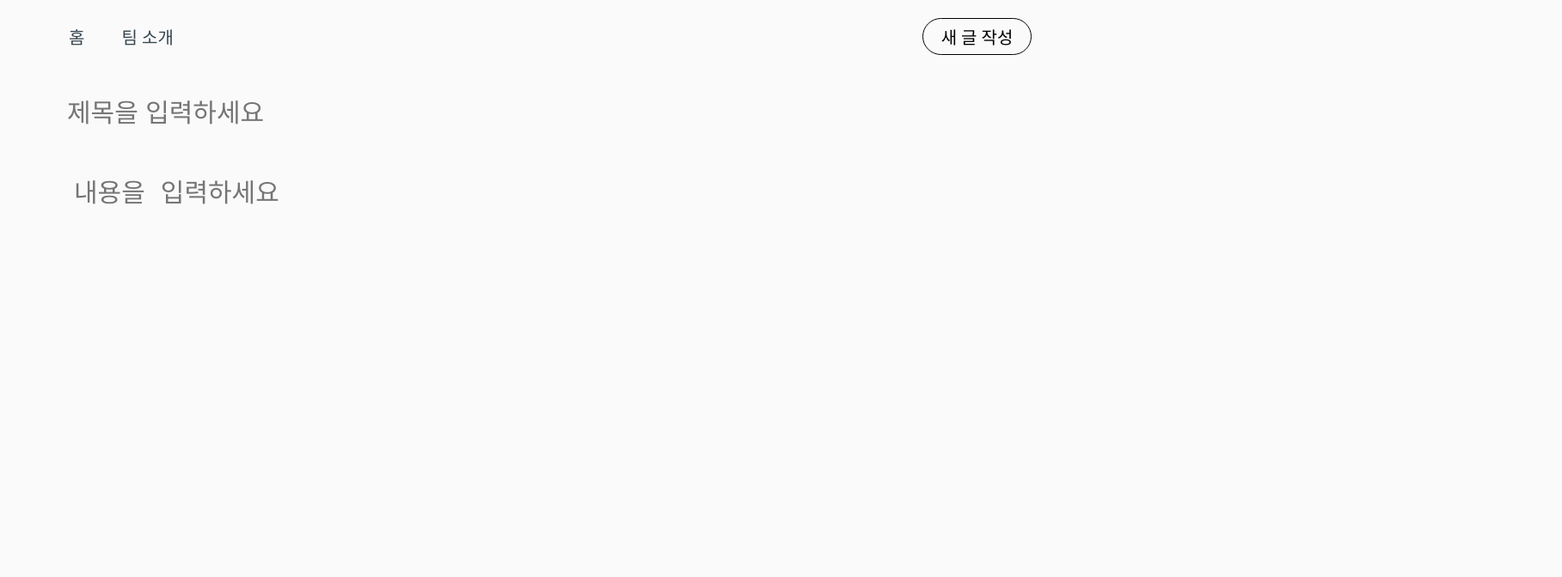
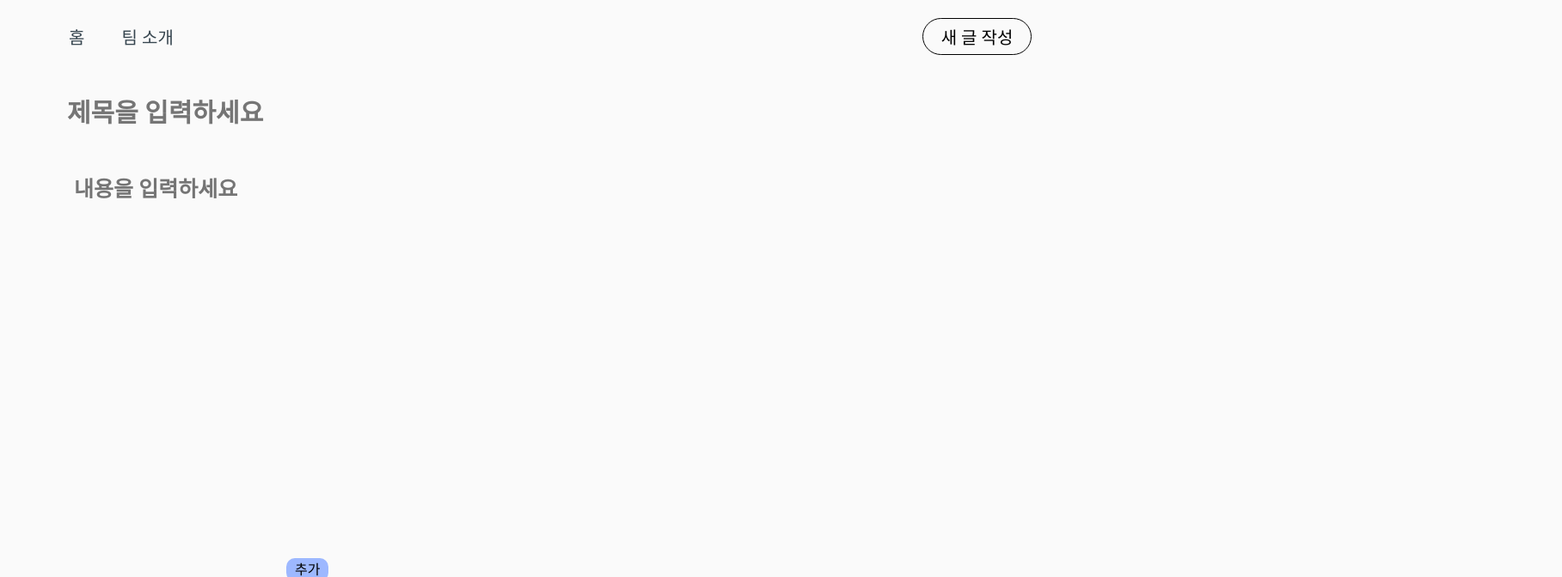
Before and after one commit to Yj621/Red-Panda, a React (Create React App) app: page /write in a window 1280 px wide. Both pictures are taken after a click on the element "새 글 작성". Shown: the top 672 px of the page at 86% size, 1817 px wide, since content can reach past the window. Built offline with nearby package versions, Linux system fonts and the light colour scheme; no server answers.

Commit message:
done write

```diff
--- a/src/pages/write/Write.css
+++ b/src/pages/write/Write.css
@@ -17,12 +17,15 @@
 }
 
 
-.title input{
-    margin-left:35%;
+.title input {
+    margin-left: 35%;
     font-size: 30px;
+    width: 1600px;
     border: none;
     outline: none;
     background: #FAFAFA;
+    font-weight: bold;
+    font-family: 'nanumsquare';
 }
 
 
@@ -36,27 +39,36 @@
     background: #FAFAFA;
     overflow-wrap: break-word;
 }
-.contentTA{
-    font-size : 30px;
+
+.contentTA {
+    font-size: 25px;
+    font-weight: bold;
+    font-family: 'nanumsquare';
 }
-.imageUrls input{
+
+.imageUrls input {
     margin-top: 30%;
     margin-left: 40%;
     font-size: 20px;
     border: none;
     outline: none;
     background: #FAFAFA;
+    font-family: 'nanumsquare';
 }
+
 .imageUrls .inputContainer {
     display: flex;
     justify-content: space-between;
-    align-items: center; /* 추가 */
+    align-items: center;
+    /* 추가 */
 
 }
 
-.imageUrls button{
-    white-space: nowrap;;
+.imageUrls button {
+    white-space: nowrap;
+    ;
 }
+
 .addBtn {
 
     width: 162px !important;
@@ -99,6 +111,33 @@
 
 
 
+}
+
+.done {
+    position: absolute;
+    width: 90px !important;
+    height: 40px;
+    bottom: 50px;
+    right: 50px;
+
+
+    background: #9DB8FF;
+    border-radius: 10px;
+    border: none;
+
+}
+
+.backBtn input{
+    position: absolute;
+    width: 90px ;
+    height: 40px;
+    bottom: 50px;
+    left: 50px;
+
+
+    background: #9DB8FF;
+    border-radius: 10px;
+    border: none;
 
 
 }
--- a/src/pages/write/Write.jsx
+++ b/src/pages/write/Write.jsx
@@ -57,6 +57,8 @@ function Write() {
     }
   };
 
+
+
   return (
     <div className='writemain'>
       <div className='title'>
@@ -74,7 +76,7 @@ function Write() {
           value={content}
           onChange={(e) => setContent(e.target.value)}
           rows={15}
-          cols={70}
+          cols={120}
           style={{ border: 'none', outline: 'none', resize: 'none', overflow: 'hidden',background:'#FAFAFA' }}
         />
       </div>
@@ -100,7 +102,10 @@ function Write() {
           </div>
         ))}
       </div>
-      <button onClick={addNewData}>작성 완료</button>
+      <button onClick={addNewData} className='done'>작성 완료</button>
+      <form action='/' className='backBtn'>
+        <input type='submit' value='뒤로가기'/>
+      </form>
     </div>
   );
 
```
Also changed, not shown: database.json (+0 -7 lines).
